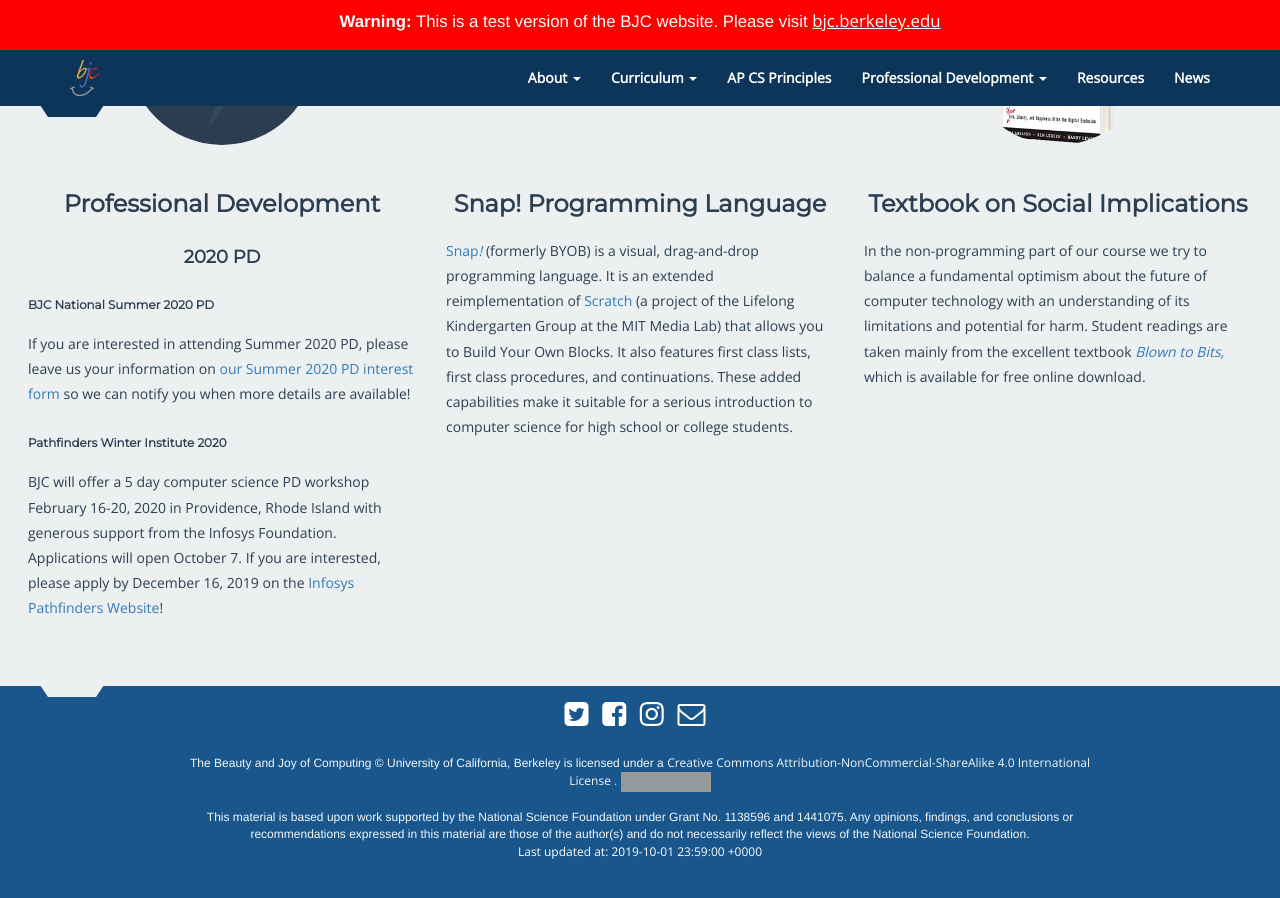
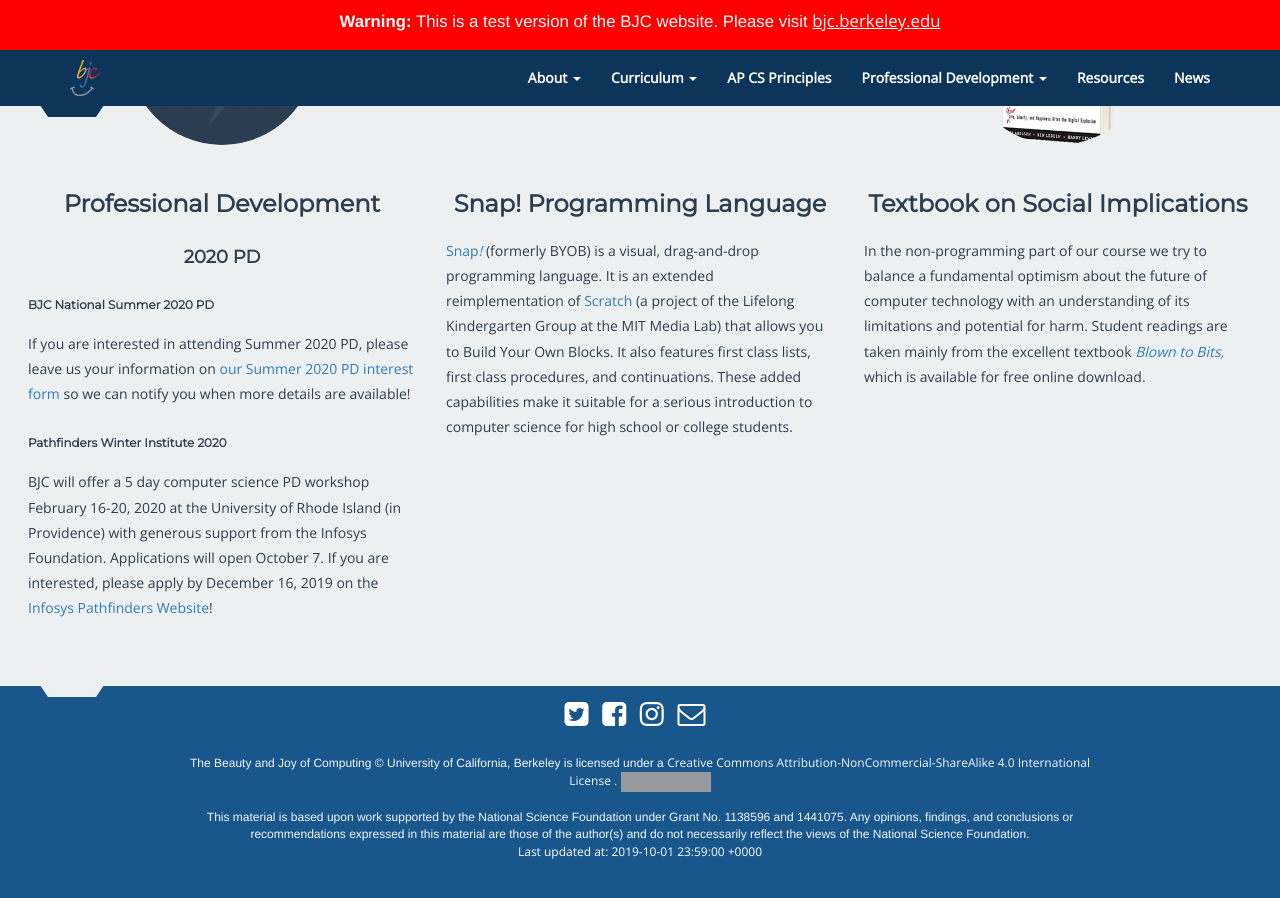
Before and after one commit to beautyjoy/beautyjoy.github.io, a Jekyll site: the page built from index.html, in a window 1280 px wide and 900 px high, scrolled down 1791 px. Built offline with Jekyll 4.4.1, drawn with Linux system fonts in a browser that asks for light colours; grey boxes are pictures that could not be loaded.

Commit message:
updated winter pathfinders pd location

```diff
--- a/_includes/front-page/left-panel.html
+++ b/_includes/front-page/left-panel.html
@@ -15,7 +15,7 @@
 
 <h4 class="small">Pathfinders Winter Institute 2020</h4>
 
-<p>BJC will offer a 5 day computer science PD workshop February 16-20, 2020 in Providence, Rhode Island with generous support from the Infosys Foundation. Applications will open October 7. If you are interested, please apply by December 16, 2019 on the <a href='www.infypathfinders.org'>Infosys Pathfinders Website</a>!</p>
+<p>BJC will offer a 5 day computer science PD workshop February 16-20, 2020 at the University of Rhode Island (in Providence) with generous support from the Infosys Foundation. Applications will open October 7. If you are interested, please apply by December 16, 2019 on the <a href='www.infypathfinders.org'>Infosys Pathfinders Website</a>!</p>
 
 
 <p>
```
